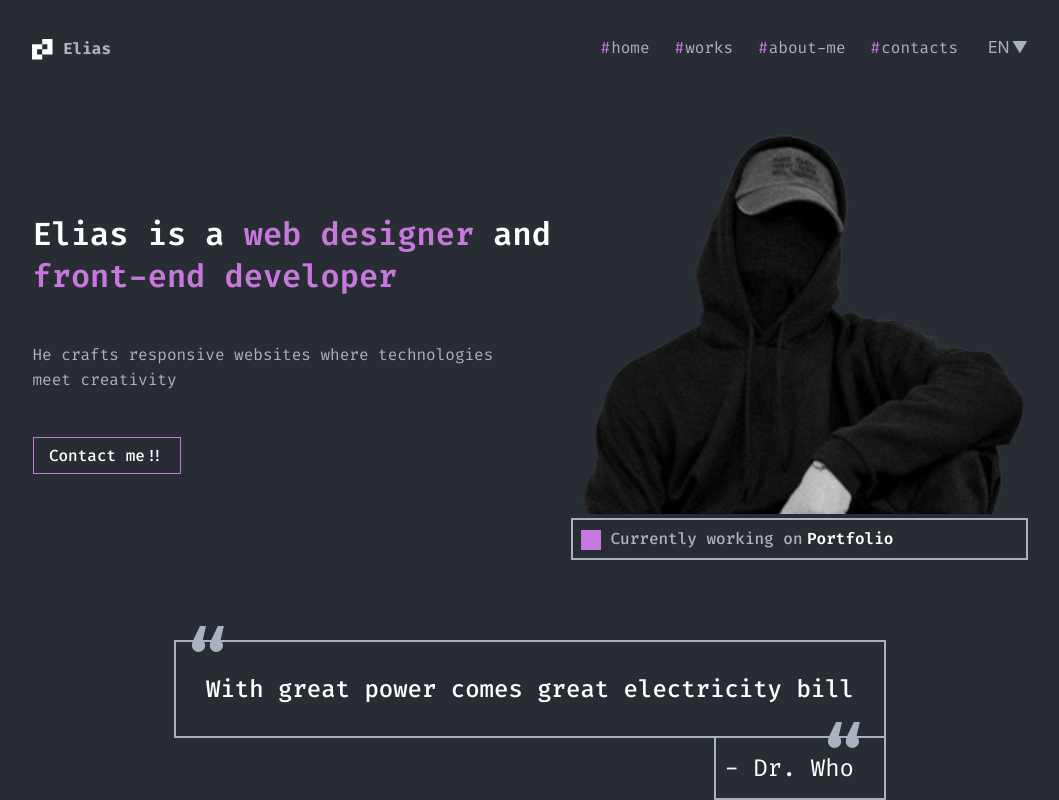
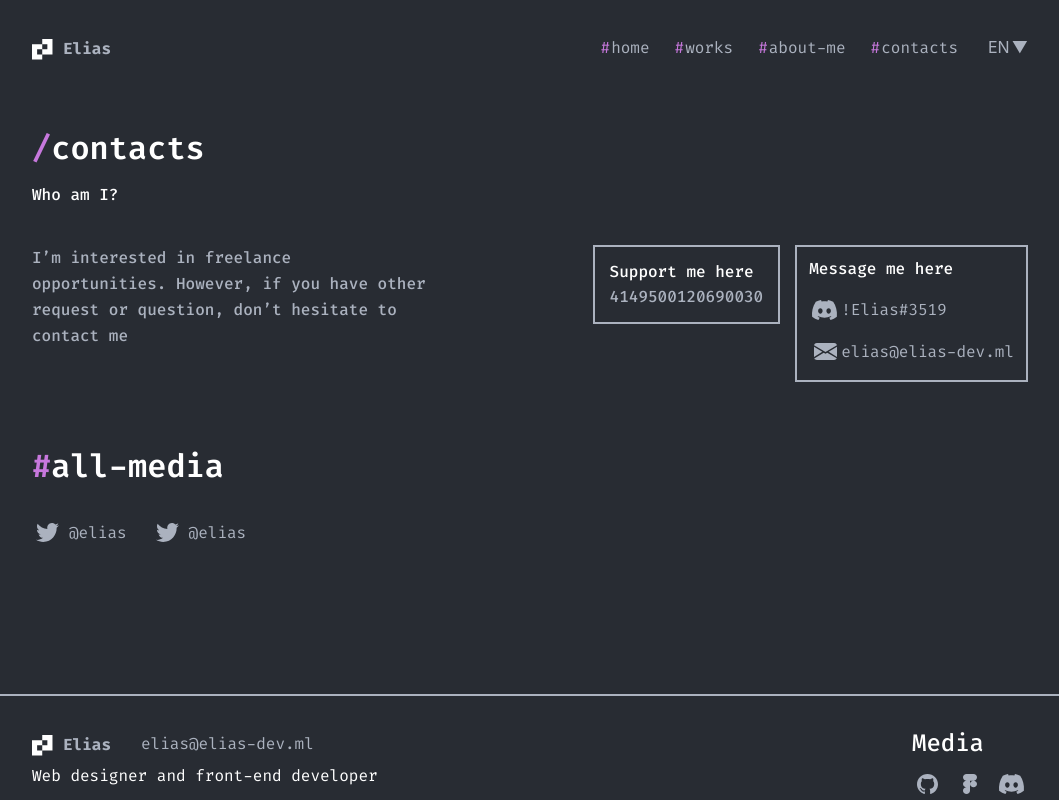
Before and after one commit to 89811421793/portfolio, a React app: page /contacts in a window 1280 px wide. Shown: the top 800 px of the page, without its empty margins (110-1169 px from the left). Built offline with nearby package versions, Linux system fonts and the light colour scheme.

Commit message:
Пробная навигация между страницами (react-router-dom)

```diff
--- a/src/App.tsx
+++ b/src/App.tsx
@@ -1,13 +1,21 @@
 import "./App.css";
 import { BrowserRouter, Route, Routes } from 'react-router-dom';
 import { Main } from "./pages/homepage/layout/sections/main/Main";
-// import { CompleteApps } from "./pages/projectspage/layout/sections/completeapps/CompleteApps";
+import { CompleteApps } from "./pages/projectspage/layout/sections/completeapps/CompleteApps";
+import { AboutInfo } from "./pages/aboutpage/layout/sections/aboutinfo/AboutInfo";
+import { Contacts } from "./pages/contactspage/layout/sections/contacts/Contacts";
 
 function App() {
   return (
-    <div className="App">
-      <Main />
-    </div>
+    <BrowserRouter>
+    <Routes>
+      <Route path="/" element={<Main />} />
+      <Route path="/projects" element={<CompleteApps />} />
+      <Route path="/about" element={<AboutInfo />} />
+      <Route path="/contacts" element={<Contacts />} />
+    </Routes>
+  </BrowserRouter>
+
   );
 }
 
--- a/src/pages/homepage/layout/sections/about/About.tsx
+++ b/src/pages/homepage/layout/sections/about/About.tsx
@@ -6,15 +6,18 @@ import { Button } from "../../../../../components/Button";
 import { Container } from "../../../../../components/Container";
 import { StyledHash } from "../../../../../components/StyledHash";
 import { theme } from "../../../../../styles/Theme";
+import { Link } from "react-router-dom";
 
 export const About: React.FC = () => {
   return (
     <StyledAbout>
       <Container>
         <SectionTitle>
+          <Link to='/about'>
           <SectionTitleLink href="#">
             <StyledHash>#</StyledHash>about-me
           </SectionTitleLink>
+          </Link>
         </SectionTitle>
         <AboutWrapper>
           <AboutInfo>
--- a/src/pages/homepage/layout/sections/contacts/Contacts.tsx
+++ b/src/pages/homepage/layout/sections/contacts/Contacts.tsx
@@ -5,16 +5,19 @@ import { Icon } from "../../../../../components/icon/Icon";
 import { SectionTitle } from "../../../../../components/SectionTitle";
 import { StyledHash } from "../../../../../components/StyledHash";
 import { theme } from "../../../../../styles/Theme";
+import { Link } from "react-router-dom";
 
 export const Contacts: React.FC = () => {
   return (
     <StyledContacts>
       <Container>
         <SectionTitle>
+          <Link to='/contacts'>
           <SectionTitleLink href="#">
             <StyledHash>#</StyledHash>
             contacts
           </SectionTitleLink>
+          </Link>
         </SectionTitle>
         <FlexContainer>
           <MessageInvitation>
--- a/src/pages/homepage/layout/sections/projects/Projects.tsx
+++ b/src/pages/homepage/layout/sections/projects/Projects.tsx
@@ -9,6 +9,7 @@ import { FlexWrapper } from "../../../../../components/FlexWrapper";
 import { Container } from "../../../../../components/Container";
 import { StyledHash } from "../../../../../components/StyledHash";
 import { theme } from "../../../../../styles/Theme";
+import { Link } from "react-router-dom";
 
 
 
@@ -19,11 +20,11 @@ export const Projects: React.FC = () => {
       <Container>
         <FlexContainer>
           <SectionTitle>
-
+          <Link to='/projects'>
               <SectionTitleLink href="#">
                 <StyledHash>#</StyledHash>projects
               </SectionTitleLink>
-
+              </Link>
           </SectionTitle>
           <ViewAllLink href="#">View all ~~&gt;</ViewAllLink>
         </FlexContainer>
```
